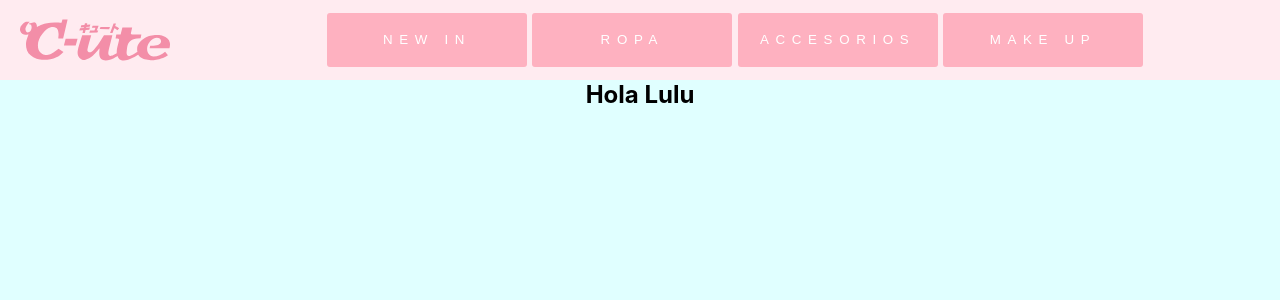
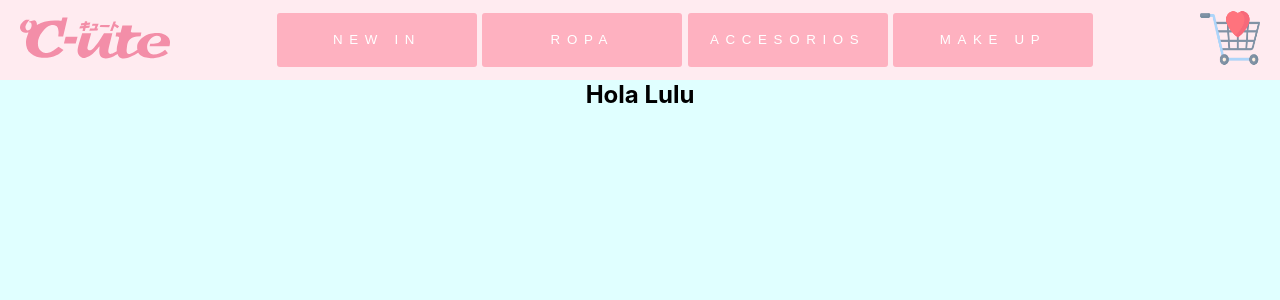
Before and after one commit to LuluNull/coderhouse, a React (Create React App) app: page / in a window 1280 px wide. Shown: the top 300 px of the page. Built offline with nearby package versions, Linux system fonts and the light colour scheme.

Commit message:
Shopping cart icon added

```diff
--- a/src/components/Header/Header.css
+++ b/src/components/Header/Header.css
@@ -5,9 +5,18 @@
     align-items: center;
 }
 
-.img {
+.img1 {
     width:150px;
     height:50px;
     padding: 2;
     margin: 20px;
+    flex: 1;
 }
+
+.img2 {
+    width:60px;
+    height:70px;
+    padding: 2;
+    margin: 20px;
+    flex: 1;
+}
--- a/src/components/Header/Header.js
+++ b/src/components/Header/Header.js
@@ -1,12 +1,14 @@
 import './Header.css'
 import Navbar from '../Navbar/Navbar'
-import image from '../../resources/cute.svg'
+import imageLogo from '../../resources/cute.svg'
+import imageCart from '../../resources/shopping-cart.png'
 
 const Header = () => {
     return (
         <div className='header'>
-            <img src={ image } alt='logo' className='img'/>
+            <div><img src={ imageLogo } alt='logo' className='img1'/></div>
             <Navbar/>
+            <div><img src={ imageCart } alt='logo' className='img2'/></div>
         </div>
     )
 }
--- a/src/components/Navbar/Navbar.css
+++ b/src/components/Navbar/Navbar.css
@@ -4,5 +4,5 @@
     margin: 0;
     width: auto;
     height: auto;
-    flex: 1
+    flex: 3;
   }
```
Also changed, not shown: src/resources/shopping-cart.png (added).
